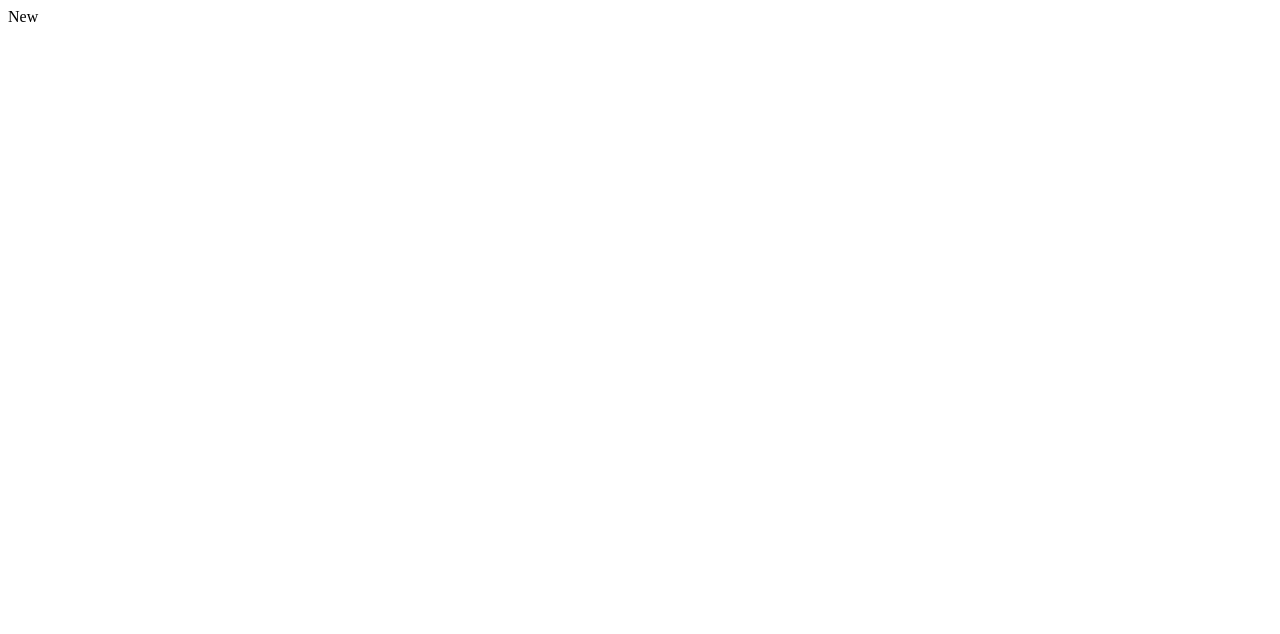
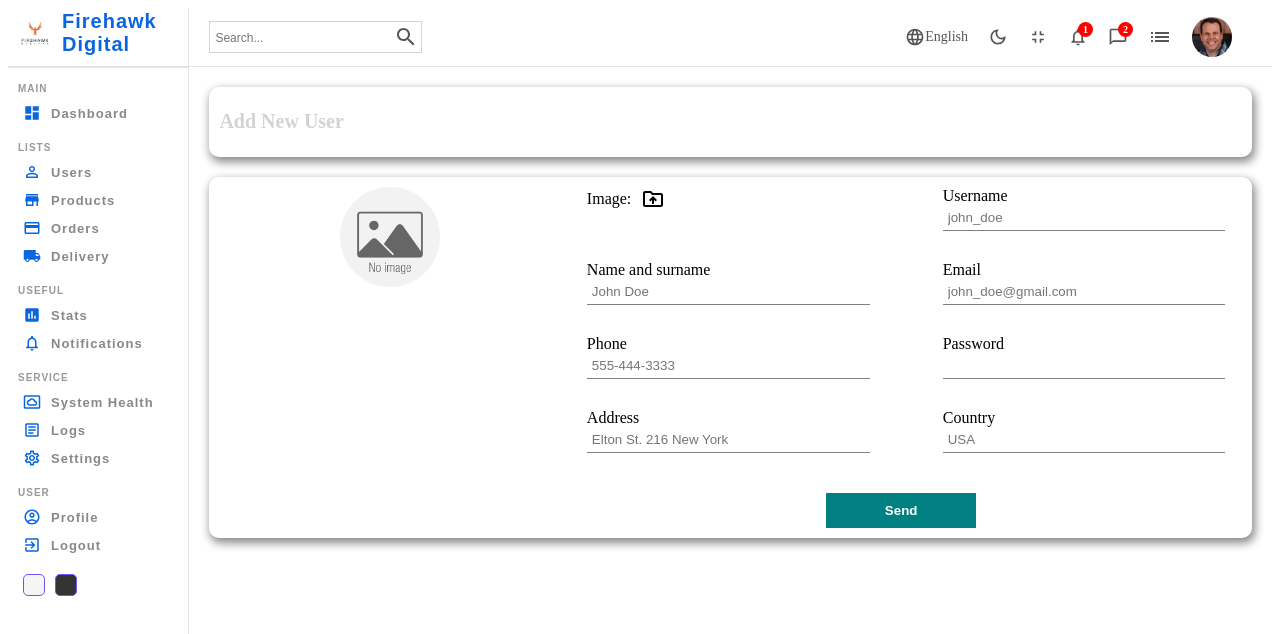
Before and after one commit to joester030376/WeListen, a React (Create React App) app: page /users/new in a window 1280 px wide. Shown: the top 634 px of the page. Built offline with nearby package versions, Linux system fonts and the light colour scheme.

Commit message:
adding part of the new page

```diff
--- a/src/App.jsx
+++ b/src/App.jsx
@@ -4,6 +4,7 @@
 import Login from './pages/login/Login';
 import Single from './pages/single/Single';
 import List from './pages/list/List';
+import {userInputs} from '../src/formSource';
 
 function App() {
   return (
@@ -13,12 +14,12 @@
       <Route path="users">
           <Route index element={ <List /> } />
           <Route path=":userId" element={<Single /> } />
-          <Route path="new" element={ <New /> } />
+          <Route path="new" element={ <New inputs={userInputs} title="Add New User" /> } />
       </Route>
       <Route path="products">
           <Route index element={ <List /> } />
           <Route path=":productId" element={<Single /> } />
-          <Route path="new" element={ <New /> } />
+          <Route path="new" element={ <New title="Add New Product" /> } />
       </Route>
     </Routes>
   );
--- a/src/assests/index.jsx
+++ b/src/assests/index.jsx
@@ -2,7 +2,8 @@
     images: {
         logo: require("./images/Logo1-JPEG.jpg"),
         avatar: require("./images/Joe Picture.jpg"),
-        item: require("./images/tree-736885_1280.jpg")
+        item: require("./images/tree-736885_1280.jpg"),
+        noItem: require("./images/no-image.jpg")
     }
 };
 
--- /dev/null
+++ b/src/formSource.js
@@ -0,0 +1,43 @@
+export const userInputs = [
+    {
+        id: 1,
+        label: "Username",
+        type: "text",
+        placeholder: "john_doe"
+    },
+    {
+        id: 2,
+        label: "Name and surname",
+        type: "text",
+        placeholder: "John Doe"
+    },
+    {
+        id: 3,
+        label: "Email",
+        type: "email",
+        placeholder: "john_doe@gmail.com"
+    },
+    {
+        id: 4,
+        label: "Phone",
+        type: "phone",
+        placeholder: "555-444-3333"
+    },
+    {
+        id: 5,
+        label: "Password",
+        type: "password",
+    },
+    {
+        id: 6,
+        label: "Address",
+        type: "text",
+        placeholder: "Elton St. 216 New York"
+    },
+    {
+        id: 7,
+        label: "Country",
+        type: "text",
+        placeholder: "USA"
+    }
+]
--- a/src/pages/new/New.jsx
+++ b/src/pages/new/New.jsx
@@ -1,8 +1,48 @@
-import React from 'react'
+import Sidebar from "../components/sidebar/Sidebar";
+import Navbar from "../components/navbar/Navbar";
+import DriveFolderUploadOutlinedIcon from '@mui/icons-material/DriveFolderUploadOutlined';
+import Assets from "../../assests";
+import './new.scss';
 
-const New = () => {
+const New = ({inputs, title}) => {
   return (
-    <div>New</div>
+    <div className="new">
+      <Sidebar />
+      <div className="newContainer">
+        <Navbar />
+        <div className="top">
+          <h1>{title}</h1>
+        </div>
+        <div className="bottom">
+          <div className="left">
+            <img
+              src={Assets.images.noItem}
+              alt="none"
+            />
+
+          </div>
+          <div className="right">
+            <form action="">
+              <div className="formInput">
+                <label htmlFor="file">
+                  Image: <DriveFolderUploadOutlinedIcon className="icon" />
+                </label>
+                <input type="file" id="file" style={{ display: "none"}} />
+              </div>
+
+              {inputs.map((input) =>(
+                <div className="formInput">
+                  <label>{input.label}</label>
+                  <input type={input.type} placeholder={input.placeholder} />
+                </div>
+              ))}
+
+              <button>Send</button>
+            </form>
+          </div>
+        </div>
+      </div>
+    </div>
   )
 }
 
--- a/src/pages/new/new.scss
+++ b/src/pages/new/new.scss
@@ -0,0 +1,86 @@
+.new {
+
+    display: flex;
+    width: 100%;
+
+    .newContainer {
+        flex: 6;
+
+        h1 {
+            color: lightgray;
+            font-size: 20px;
+        }
+
+        .top, .bottom {
+            -webkit-box-shadow: 2px 4px 10px 1px rgba(0, 0, 0, 0.47);
+            box-shadow: 2px 4px 10px 1px rgba(0, 0, 0, 0.47);
+            border-radius: 10px;
+            padding: 10px;
+            margin: 20px;
+            display: flex;
+        }
+
+        .left {
+            flex: 1;
+            text-align: center;
+
+            img {
+                width: 100px;
+                height: 100px;
+                border-radius: 50%;
+                object-fit: cover;
+            }
+        }
+
+        .right {
+            flex: 2;
+
+            form {
+                display: flex;
+                flex-wrap: wrap;
+                gap: 30px;
+                justify-content: space-around;
+
+                .formInput {
+                    width: 40%;
+
+                    input {
+                        width: 100%;
+                        padding: 5px;
+                        border: none;
+                        border-bottom: 1px solid gray;
+                    }
+
+                    label {
+                        display: flex;
+                        align-items: center;
+                        gap: 10px;
+
+                        .icon {
+                            cursor: pointer;
+                        }
+                    }
+
+                    button {
+                        width: 150px;
+                        padding: 10px;
+                        border: none;
+                        background-color: teal;
+                        color: white;
+                    }
+                }
+
+                button {
+                    width: 150px;
+                    border: none;
+                    background-color: teal;
+                    padding: 10px;
+                    color: white;
+                    font-weight: bold;
+                    cursor: pointer;
+                    margin-top: 10px;
+                }
+            }
+        }
+    }
+}
```
Also changed, not shown: src/assests/images/no-image.jpg (added).
